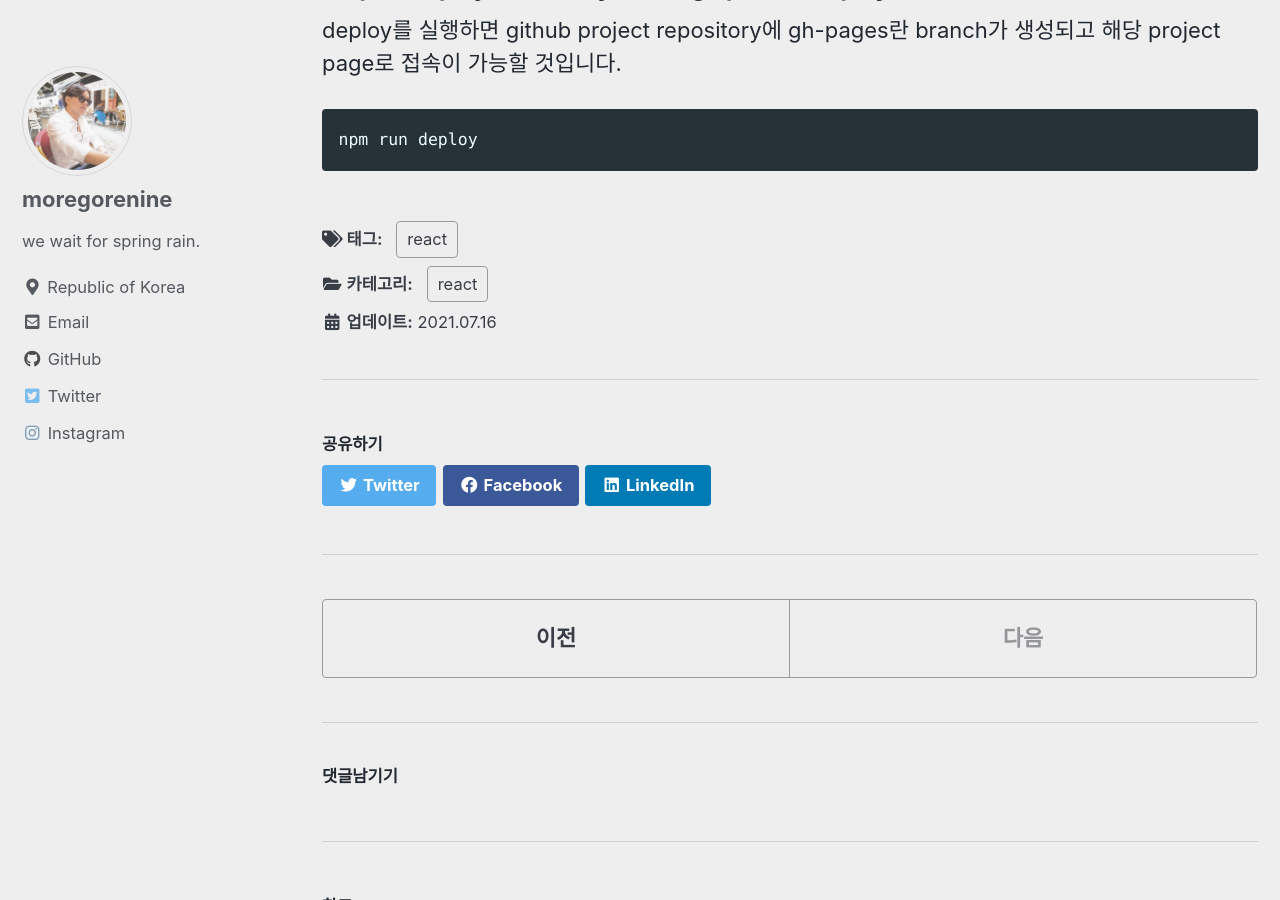
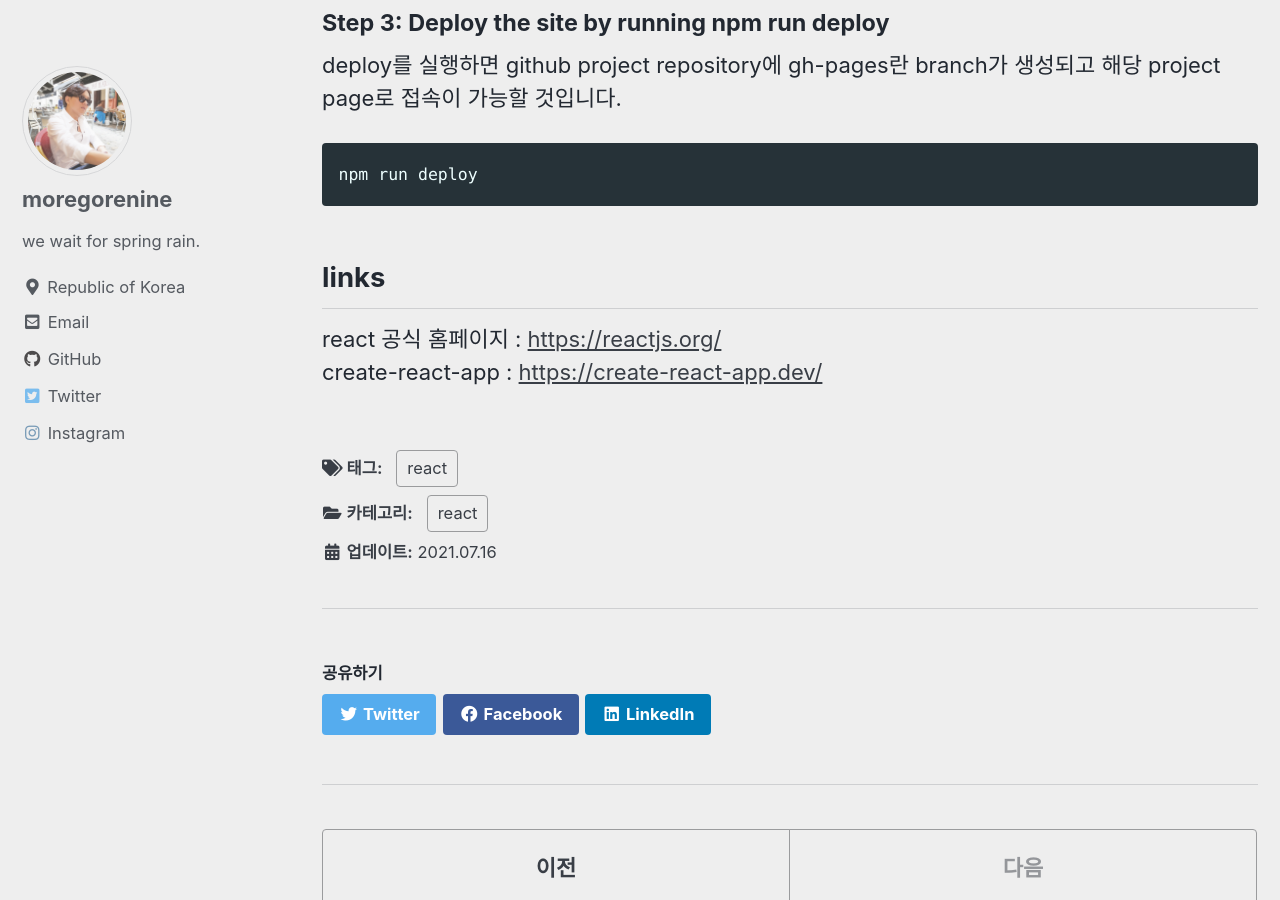
Before and after one commit to moregorenine/moregorenine.github.io, a Jekyll site: the page built from _posts/react/2021-7-16-create-react-app.md, in a window 1280 px wide and 900 px high, scrolled down 2475 px. Built offline with Jekyll 4.4.1, drawn with Linux system fonts in a browser that asks for light colours; cached includes are drawn as plain includes; comment, search, counter and statistics services are not loaded.

Commit message:
update 2021-7-16-create-react-app.md

````diff
--- a/_config.yml
+++ b/_config.yml
@@ -301,4 +301,5 @@ defaults:
       type: pages
     values:
       layout: single
+      classes: wide
       author_profile: true
--- a/_posts/react/2021-7-16-create-react-app.md
+++ b/_posts/react/2021-7-16-create-react-app.md
@@ -61,3 +61,7 @@ deploy를 실행하면 github project repository에 gh-pages란 branch가 생성
 ```shell
 npm run deploy
 ```
+
+## links
+react 공식 홈페이지 : [https://reactjs.org/](https://reactjs.org/)
+create-react-app : [https://create-react-app.dev/](https://create-react-app.dev/)
````
